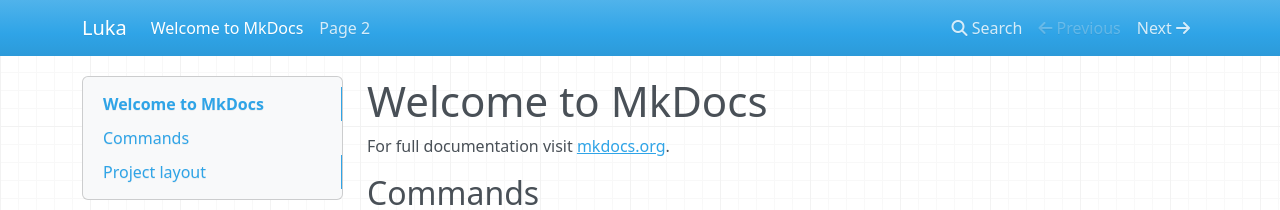
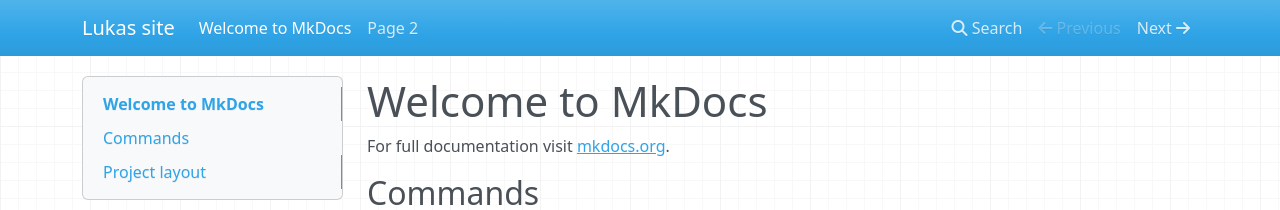
Before and after one commit to ltomasevic/mkdocs, an MkDocs documentation site: the page built from docs/index.md, in a window 1280 px wide. Shown: the top 210 px of the page. Built offline with MkDocs 1.6.1, drawn with Linux system fonts in a browser that asks for light colours; nearby versions of some CDN libraries.

Commit message:
Update mkdocs.yml

```diff
--- a/mkdocs.yml
+++ b/mkdocs.yml
@@ -1,4 +1,4 @@
-site_name: Luka
+site_name: Lukas site
 theme:
   name: mkdocs
   features:
```
